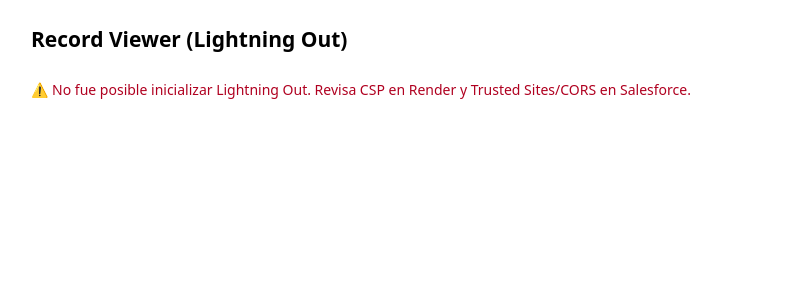
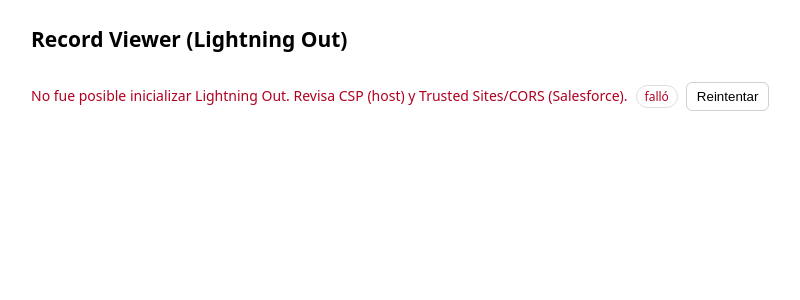
Before and after one commit to jatibamoza/out_view_record_salesforce, a Flask app: page / in a window 1280 px wide. Shown: the top 300 px of the page, without its empty margins (59-859 px from the left). Run offline with Flask 3, Linux system fonts and the light colour scheme; some libraries are stand-ins or nearby versions.

Commit message:
se agrega spinner ligero + estados de conexión

```diff
--- a/templates/index.html
+++ b/templates/index.html
@@ -4,35 +4,67 @@
 		<meta name="viewport" content="width=device-width,initial-scale=1" />
 		<title>Lightning Out – Record Viewer</title>
 		<style>
-		body{font:14px/1.45 system-ui,-apple-system,Segoe UI,Roboto,Arial,sans-serif;margin:0}
+			body{
+				font:14px/1.45 system-ui,-apple-system,Segoe UI,Roboto,Arial,sans-serif;margin:0}
 				.wrap{max-width:1100px;margin:24px auto;padding:0 12px}
-		#status{padding:8px 0}
+				/* --- Spinner --- */
+				.spinner {
+					display:inline-block; width:18px; height:18px; margin-right:8px;
+					border-radius:50%; border:3px solid rgba(0,0,0,.12);
+					border-top-color: rgba(0,0,0,.65); animation: spin .8s linear infinite;
+					vertical-align:-3px;
+				}
+				@keyframes spin { to { transform: rotate(360deg); } }
+				.status { padding:10px 0; display:flex; align-items:center; gap:8px }
+				.status.ok    { color:#1a7f37 }   /* verde */
+				.status.warn  { color:#b00020 }   /* rojo error */
+				.status.mute  { color:#6e6e6e }   /* gris */
+				.pill { padding:2px 8px; border:1px solid #ddd; border-radius:999px; font-size:12px; }
+				.btn-retry {
+				display:inline-flex; align-items:center; gap:6px; cursor:pointer;
+				padding:6px 10px; border-radius:6px; border:1px solid #d0d0d0; background:#fff;
+			}
+			.btn-retry:hover{ background:#f7f7f7 }
 		</style>
 	</head>
 	<body>
 		<div class="wrap">
 			<h2>Record Viewer (Lightning Out)</h2>
-		<div id="status">Cargando…</div>
+			<!-- Estado con spinner -->
+			<div id="status" class="status mute">
+				<span class="spinner" aria-hidden="true"></span>
+				<span id="statusText">Conectando…</span>
+				<span id="statusStep" class="pill">inicializando</span>
+				<button id="retryBtn" class="btn-retry" style="display:none" type="button">Reintentar</button>
+			</div>
 			<div id="mi_container"></div>
 		</div>
 		<script>
 			// Valores inyectados por Flask
-			const ENDPOINT   = "{{ site_domain }}";         // p.ej. https://...my.site.com/recordviewerapp
-			const BASE_CORE  = "{{ base_domain }}";         // p.ej. https://...lightning.force.com
-			const RECORD_ID  = "{{ record_id }}";           // ← viene del querystring ?id=
-			const OBJECT_API = "{{ object_api }}";          // ← ?object=Lead|Account|desconocido
+			const ENDPOINT   = "{{ site_domain }}";         	 // p.ej. https://...my.site.com/recordviewerapp
+			const BASE_CORE  = "{{ base_domain }}";         	 // p.ej. https://...lightning.force.com
+			const RECORD_ID  = "{{ record_id }}";           	 // ← viene del querystring ?id=
+			const OBJECT_API = "{{ object_api }}";          	 // ← ?object=Lead|Account|desconocido
 
 			const APP_NAME = "c:SIIGO_OutUiRecordViewerApp_AUR"; // tu Aura App (GLOBAL)
-			const HOST_DEF = "c:SIIGO_UiRecordViewerHost_AUR";        // tu Aura host (GLOBAL)
+			const HOST_DEF = "c:SIIGO_UiRecordViewerHost_AUR";   // tu Aura host (GLOBAL)
 
-			function setStatus(msg, isErr=false){
-				const s = document.getElementById('status');
-				s.textContent = (isErr ? "⚠️ " : "✅ ") + msg;
-				s.style.color = isErr ? "#b00020" : "inherit";
-			}
+			const $status = document.getElementById('status');
+			const $text   = document.getElementById('statusText');
+			const $step   = document.getElementById('statusStep');
+			const $retry  = document.getElementById('retryBtn');
+
+			function setStep(label) { $step.textContent = label; }
+			function setOK(msg){ $status.className = 'status ok';  $text.textContent = msg; hideSpinner(); }
+			function setWarn(msg){ $status.className = 'status warn'; $text.textContent = msg; hideSpinner(); $retry.style.display='inline-flex'; }
+			function setMute(msg){ $status.className = 'status mute'; $text.textContent = msg; showSpinner(); $retry.style.display='none'; }
+			function showSpinner(){ if(!document.querySelector('#status .spinner')) { const s=document.createElement('span'); s.className='spinner'; s.setAttribute('aria-hidden','true'); $status.insertBefore(s,$status.firstChild); } }
+			function hideSpinner(){ const s=document.querySelector('#status .spinner'); if(s) s.remove(); }
+
 
 			function loadLightningOut(timeoutMs=15000){
 				return new Promise((resolve,reject)=>{
+					setStep('cargando framework');
 					const src = ENDPOINT.replace(/\/+$/,'') + "/lightning/lightning.out.js";
 					const s = document.createElement("script");
 					let done=false;
@@ -46,6 +78,7 @@
 
 			function useLightning(timeoutMs=15000){
 				return new Promise((resolve,reject)=>{
+					setStep('creando contexto');
 					let done=false;
 					const t=setTimeout(()=>{ if(!done) reject(new Error("Lightning.use timeout")); }, timeoutMs);
 					try{
@@ -54,33 +87,45 @@
 				});
 			}
 
+
 			function createLoComponent(def, attrs, containerId){
 				return new Promise((resolve,reject)=>{
+					setStep('renderizando componente');
 					try{
 						$Lightning.createComponent(def, attrs, containerId, cmp=>resolve(cmp));
-				}catch(e){ reject(e); }
+					}
+					catch(e){ reject(e); }
 				});
 			}
 
-			(async function init(){
+			async function bootstrap(){
+				$retry.style.display='none';
+				setMute('Conectando…');
 				try{
 					await loadLightningOut();
 					await useLightning();
 					await createLoComponent(
 					HOST_DEF,
 					{ recordId: RECORD_ID },
-						"mi_container"
+					"siigo_container"
 					);
-					setStatus("Lightning Out inicializado.");
+					setOK('Listo.');
+					setStep('operativo');
 				}catch(err){
-					console.error("Lightning Out ERROR:", err);
-					setStatus("No fue posible inicializar Lightning Out. Revisa CSP en Render y Trusted Sites/CORS en Salesforce.", true);
+					console.error('Lightning Out ERROR:', err);
+					setWarn('No fue posible inicializar Lightning Out. Revisa CSP (host) y Trusted Sites/CORS (Salesforce).');
+					setStep('falló');
 				}
-			})();
+			}
 
-			// logs útiles
+			$retry.addEventListener('click', bootstrap);
+
+			// listeners útiles
 			window.addEventListener('error', e => console.error('[window.error]', e.error || e.message));
 			window.addEventListener('unhandledrejection', e => console.error('[unhandledrejection]', e.reason));
+
+			// Inicia
+			bootstrap();
 		</script>
 	</body>
 </html>
```
Lines whose indentation alone changed are shown as unchanged.
